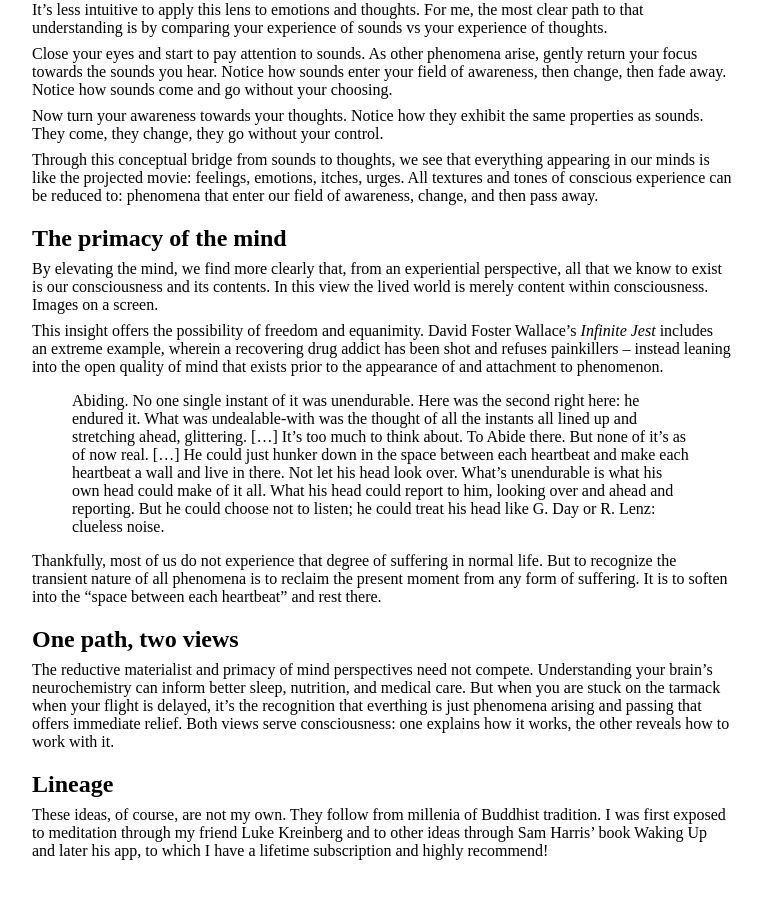
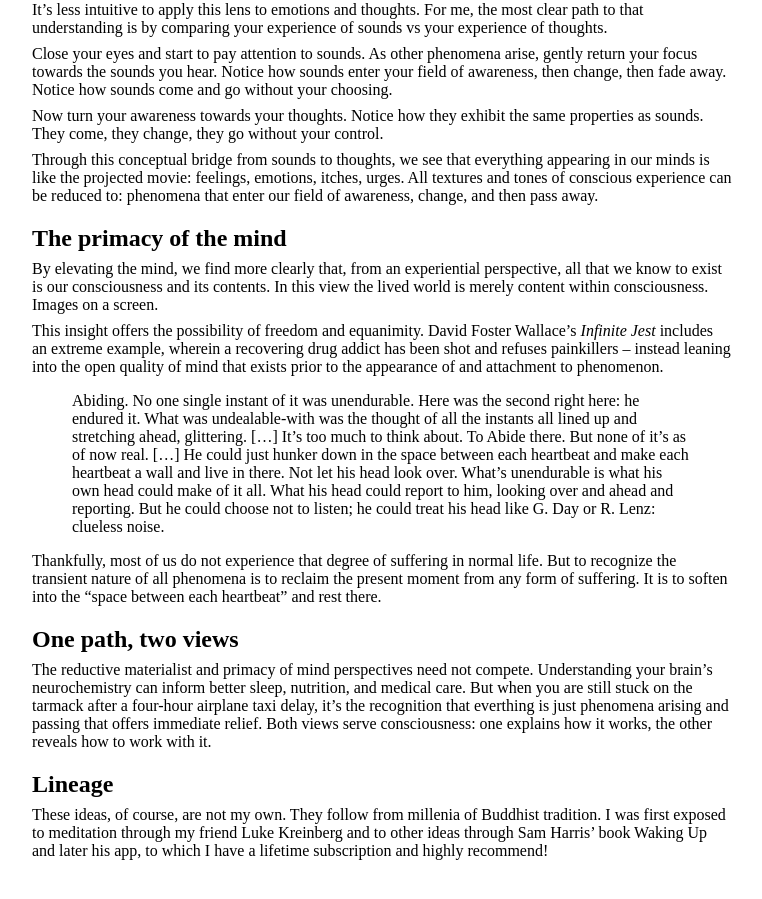
Before and after one commit to maxh/maxheinritz.com, a Jekyll site: the page built from _posts/2025-05-26-the-primacy-of-the-mind.md, in a window 1280 px wide and 900 px high, scrolled down 1107 px. Shown: the whole window, without its empty margins (108-870 px from the left). Built offline with Jekyll 4.4.1, drawn with Linux system fonts in a browser that asks for light colours.

Commit message:
avoid double when

```diff
--- a/_posts/2025-05-26-the-primacy-of-the-mind.md
+++ b/_posts/2025-05-26-the-primacy-of-the-mind.md
@@ -56,7 +56,7 @@
 
 ## One path, two views
 
-The reductive materialist and primacy of mind perspectives need not compete. Understanding your brain's neurochemistry can inform better sleep, nutrition, and medical care. But when you are stuck on the tarmack when your flight is delayed, it's the recognition that everthing is just phenomena arising and passing that offers immediate relief. Both views serve consciousness: one explains how it works, the other reveals how to work with it.
+The reductive materialist and primacy of mind perspectives need not compete. Understanding your brain's neurochemistry can inform better sleep, nutrition, and medical care. But when you are still stuck on the tarmack after a four-hour airplane taxi delay, it's the recognition that everthing is just phenomena arising and passing that offers immediate relief. Both views serve consciousness: one explains how it works, the other reveals how to work with it.
 
 ## Lineage
 
```
